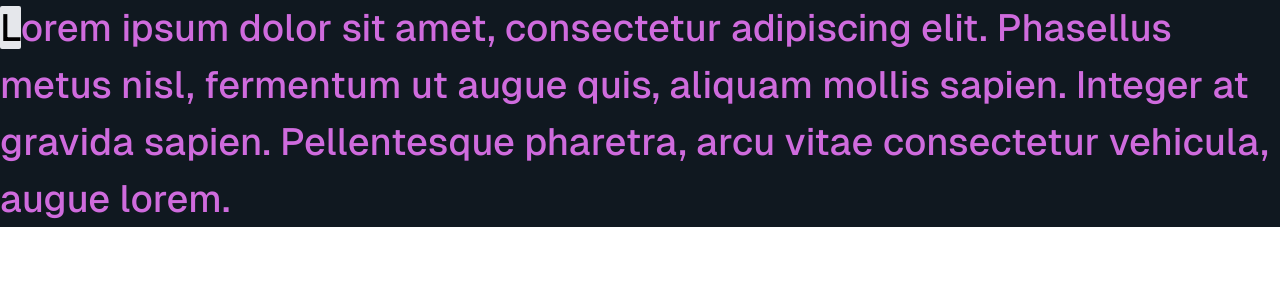
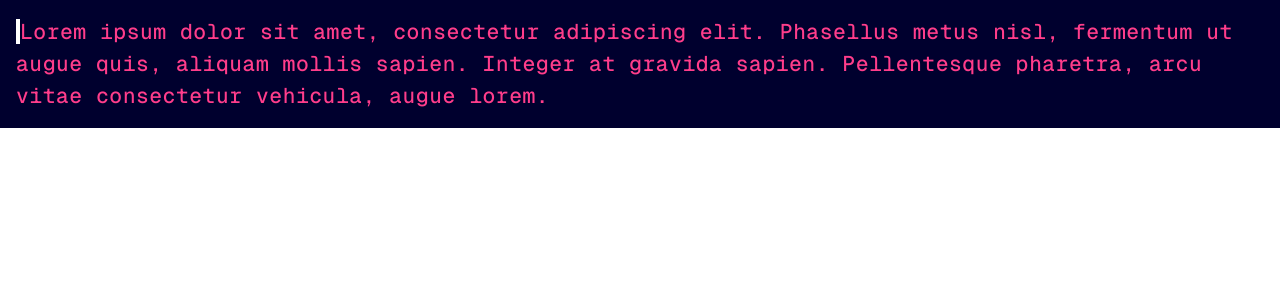
Before and after one commit to ncesova/typing-test, a React (Vite) app: page / in a window 1280 px wide. Shown: the top 300 px of the page. Built offline with nearby package versions, Linux system fonts and the light colour scheme.

Commit message:
refactor: chage taiilwind config to use css variables

```diff
--- a/src/components/Char.tsx
+++ b/src/components/Char.tsx
@@ -7,9 +7,10 @@ interface CharProps {
 export function Char({item}: CharProps) {
   let className = '';
   if (item.style === CharStyle.Correct) className += 'text-main';
-  else if (item.style === CharStyle.Wrong) className += 'text-error border-b-4';
+  else if (item.style === CharStyle.Wrong)
+    className += 'text-error border-b-4 border-errorExtra';
   else if (item.style === CharStyle.Current)
-    className += 'text-black bg-gray-200 rounded-sm';
+    className += 'text-sub border-l-4 border-caret';
   else className += 'text-sub';
 
   return <span className={className}>{item.char}</span>;
--- a/src/components/Test.tsx
+++ b/src/components/Test.tsx
@@ -1,4 +1,4 @@
-import {useEffect} from 'react';
+import {useEffect, useRef} from 'react';
 import {useAppDispatch, useAppSelector} from '../redux/hooks';
 import {compareChars, setCurrentChar} from '../utils/charFunctions';
 import {
@@ -18,6 +18,8 @@ function Test() {
     (state) => state.wordsSlice.keypressCount
   );
   const typosCount = useAppSelector((state) => state.wordsSlice.typosCount);
+
+  const inputRef = useRef<HTMLInputElement>(null);
 
   useEffect(() => {
     const newWords = setCurrentChar(words, currentIndex);
@@ -48,11 +50,16 @@ function Test() {
     }
   }, [dispach, words]);
 
+  useEffect(() => {
+    inputRef.current?.focus();
+  });
+
   return (
-    <div className="font-heading bg-bg text-3xl font-medium">
+    <div className="font-heading bg-bg p-4 text-xl font-medium tracking-wide">
       {words.map((item, index) => {
         return <Char key={index} item={item} />;
       })}
+      <input ref={inputRef} style={{width: '5%', opacity: '0%'}} />
     </div>
   );
 }
--- a/src/index.css
+++ b/src/index.css
@@ -3,6 +3,19 @@
 @tailwind utilities;
 
 @font-face {
-  font-family: 'Geist';
-  src: url('../src/assets/fonts/GeistVF.ttf');
+  font-family: 'Geist Mono';
+  src: url('../src/assets/fonts/GeistMonoVF.ttf');
 }
+
+:root {
+  --bg-color: #00002e;
+  --main-color: #ffadad;
+  --caret-color: #ffffff;
+  --sub-color: #ff3d8b;
+  --sub-alt-color: #060548;
+  --text-color: #f1deef;
+  --error-color: #8fecff;
+  --error-extra-color: #558cab;
+  --colorful-error-color: #8fecff;
+  --colorful-error-extra-color: #558cab;
+}
--- a/tailwind.config.js
+++ b/tailwind.config.js
@@ -4,17 +4,16 @@ export default {
   theme: {
     extend: {
       colors: {
-        //colors from monkey-type aether theme
-        bg: '#101820',
-        main: '#eedaea',
-        caret: '#eedaea',
-        sub: '#cf6bdd',
-        subAlt: '#292136',
-        text: '#eedaea',
-        error: '#ff5253',
-        errorExtra: '#e3002b',
-        colorfulError: '#ff5253',
-        colorfulErrorExtra: '#e3002b',
+        bg: 'var(--bg-color)',
+        main: 'var(--main-color)',
+        caret: 'var(--caret-color)',
+        sub: 'var(--sub-color)',
+        subAlt: 'var(--sub-alt-color)',
+        text: 'var(--text-color)',
+        error: 'var(--error-color)',
+        errorExtra: 'var(--error-extra-color)',
+        colorfulError: 'var(--colorful-error-color)',
+        colorfulErrorExtra: 'var(--colorful-error-extra-color)',
       },
       fontSize: {
         sm: '0.750rem',
@@ -26,8 +25,8 @@ export default {
         '5xl': '4.210rem',
       },
       fontFamily: {
-        heading: ['Geist', 'monospace'],
-        body: ['Geist', 'monospace'],
+        heading: ['Geist Mono', 'monospace'],
+        body: ['Geist Mono', 'monospace'],
       },
     },
   },
```
Also changed, not shown: src/assets/fonts/GeistMonoVF.ttf (added), src/assets/fonts/GeistVF.ttf (deleted).
